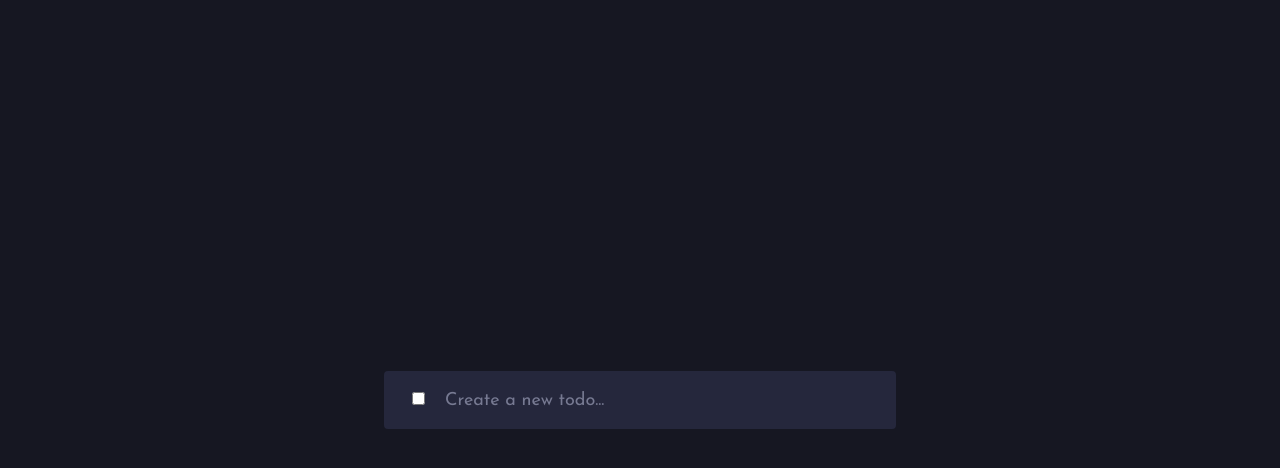
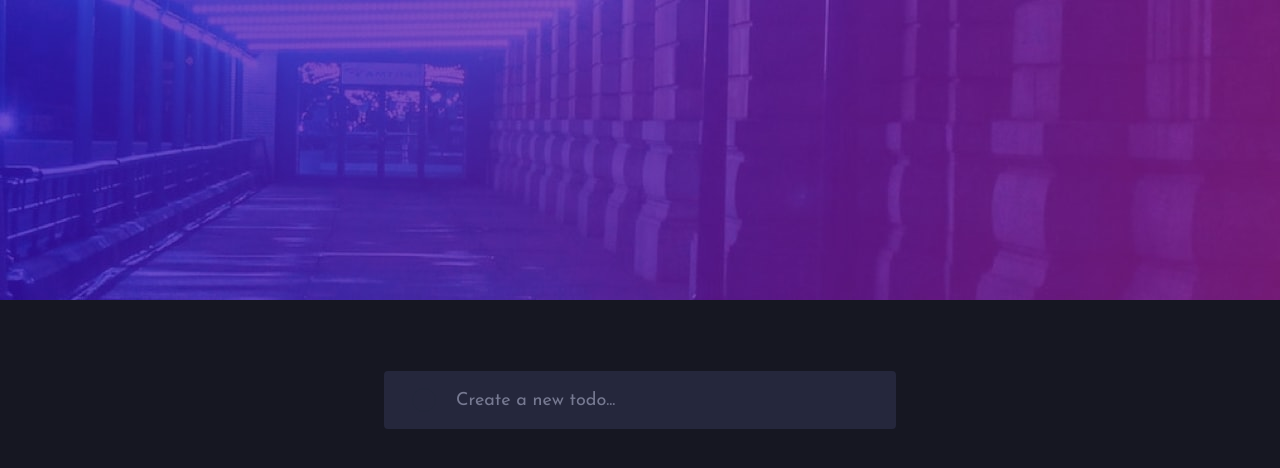
Before and after one commit to Sthabiraj/react-todo-app, a React (Vite) app: page / in a window 1280 px wide. Shown: the top 468 px of the page. Built offline with nearby package versions, Linux system fonts and the light colour scheme.

Commit message:
Update dependencies, add daisyUI, update background image

```diff
--- a/src/App.jsx
+++ b/src/App.jsx
@@ -3,7 +3,7 @@ import Input from "./components/Input";
 
 const App = () => {
   return (
-    <div className="flex justify-center items-center h-screen bg-darkTheme-veryDarkBlue">
+    <div className="flex justify-center items-center h-screen bg-darkTheme-veryDarkBlue bg-darkThemeImage bg-no-repeat">
       <Input />
     </div>
   );
--- a/src/components/UI/Checkbox.jsx
+++ b/src/components/UI/Checkbox.jsx
@@ -2,8 +2,8 @@ import React from "react";
 
 const Checkbox = () => {
   return (
-    <div>
-      <input type="checkbox" />
+    <div className="flex justify-center items-center">
+      <input type="checkbox" className="checkbox checkbox-md rounded-xl" />
     </div>
   );
 };
--- a/tailwind.config.js
+++ b/tailwind.config.js
@@ -35,7 +35,11 @@ export default {
       fontWeight: {
         bold: 700,
       },
+      backgroundImage: {
+        darkThemeImage: "url(./src/assets/images/bg-desktop-dark.jpg)",
+        lightThemeImage: "url(./src/assets/images/bg-desktop-light.jpg)",
+      },
     },
   },
-  plugins: [],
+  plugins: [require("daisyui")],
 };
```
Also changed, not shown: package.json (+5 -4 lines), 1 other file (tests, documents, lock files or other folders).
